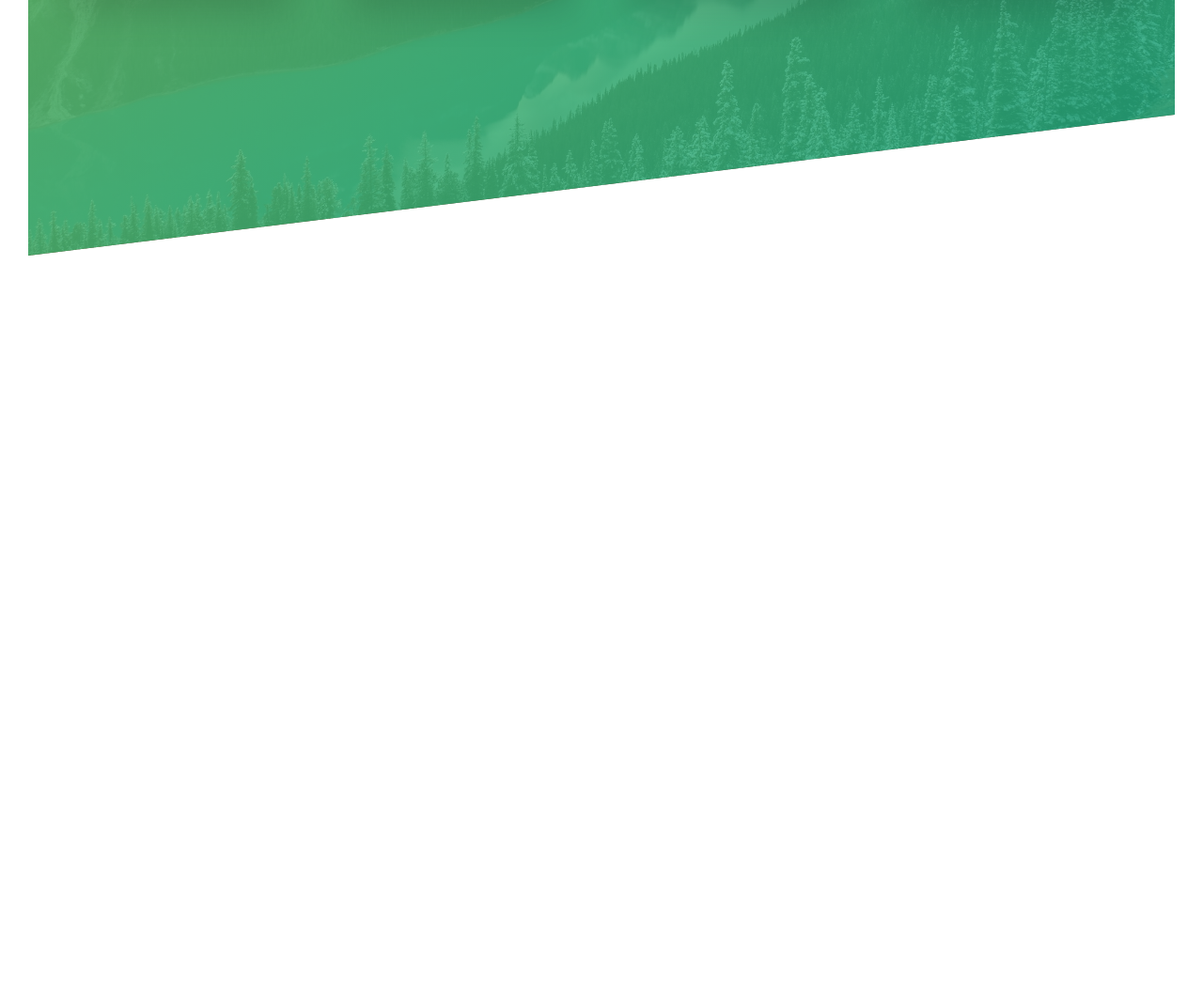
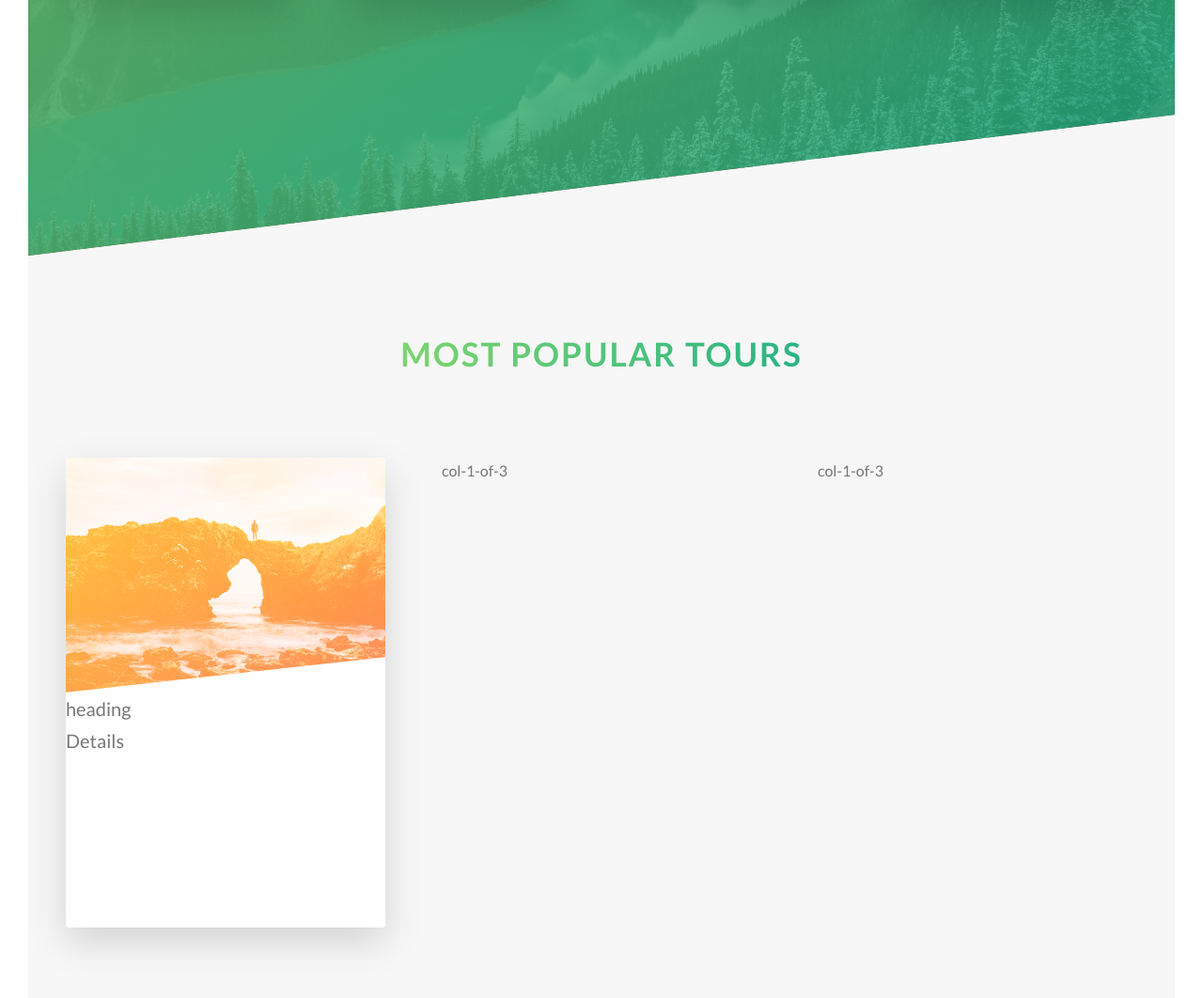
Before and after one commit to venkat-devish/sass, a website: page index.html in a window 1280 px wide. Shown: the part 1988-3050 px from the top of the page at 94% size. Before the commit the page ends 2260 px from the top, so only its background shows below. Drawn offline with Linux system fonts and the light colour scheme.

Commit message:
update: tours

```diff
--- a/index.html
+++ b/index.html
@@ -133,6 +133,29 @@
           </div>
         </div>
       </section>
+
+      <section class="section-tours">
+        <div class="u-center-text u-mb-big">
+          <h2 class="heading-secondary">most popular tours</h2>
+        </div>
+
+        <div class="row">
+          <div class="col-1-of-3">
+            <div class="card">
+              <div class="card__slide card__slide--front">
+                <div class="card__picture card__picture--1">&nbsp;</div>
+                <div class="card__heading">heading</div>
+                <div class="card__details">Details</div>
+              </div>
+              <div class="card__slide card__slide--back card__slide--back-1">
+                BACK TEXT
+              </div>
+            </div>
+          </div>
+          <div class="col-1-of-3">col-1-of-3</div>
+          <div class="col-1-of-3">col-1-of-3</div>
+        </div>
+      </section>
     </main>
 
     <!-- <section class="grid-test">
--- a/sass/abstracts/_variables.scss
+++ b/sass/abstracts/_variables.scss
@@ -2,6 +2,10 @@
 $--color-primary: #7ed56f;
 $--color-primary-light: #55c57a;
 $--color-primary-dark: #28b485;
+$--color-secondary-light: #ffb900;
+$--color-secondary-dark: #ff7730;
+$--color-tertiary-light: #2988ff;
+$--color-tertiary-dark: #5643fa;
 $--color-grey-light-1: #f7f7f7;
 $--color-grey-dark: #777;
 $--color-white: #fff;
@@ -14,3 +18,6 @@ $--default-fsize: 1.6rem;
 $--grid-width: 114rem;
 $--gutter-vertical: 8rem;
 $--horizontal-gutter: 6rem;
+
+// SHADOWS
+$--shadow-1: 0 1.5rem 4rem rgba($--color-black, 0.15);
--- /dev/null
+++ b/sass/components/_card.scss
@@ -0,0 +1,59 @@
+.card {
+  perspective: 150rem;
+  position: relative;
+  height: 50rem;
+
+  &__slide {
+    height: 50rem;
+    font-size: 2rem;
+    transition: all 0.8s ease;
+    position: absolute;
+    top: 0;
+    right: 0;
+    width: 100%;
+    backface-visibility: hidden;
+    border-radius: 0.3rem;
+    box-shadow: $--shadow-1;
+    overflow: hidden;
+
+    &--front {
+      background-color: $--color-white;
+    }
+
+    &--back {
+      transform: rotateY(180deg);
+
+      &-1 {
+        background-image: linear-gradient(
+          to right bottom,
+          $--color-secondary-light,
+          $--color-secondary-dark
+        );
+      }
+    }
+  }
+
+  &:hover &__slide--front {
+    transform: rotateY(-180deg);
+  }
+
+  &:hover &__slide--back {
+    transform: rotateY(0);
+  }
+
+  &__picture {
+    background-size: cover;
+    height: 25rem;
+    background-blend-mode: screen;
+    clip-path: polygon(0 0, 100% 0%, 100% 85%, 0 100%);
+
+    &--1 {
+      background-image: linear-gradient(
+          to right bottom,
+          $--color-secondary-light,
+          $--color-secondary-dark
+        ),
+        url("../../img/nat-5.jpg");
+    }
+  }
+}
--- a/sass/components/_composition.scss
+++ b/sass/components/_composition.scss
@@ -3,7 +3,7 @@
 
   &__photo {
     width: 55%;
-    box-shadow: 0 1.5rem 4rem rgba($--color-black, 0.4);
+    box-shadow: $--shadow-1;
     border-radius: 2px;
     position: absolute;
     z-index: 90;
--- a/sass/components/_feature-box.scss
+++ b/sass/components/_feature-box.scss
@@ -4,7 +4,7 @@
   font-size: 1.5rem;
   padding: 2.5rem;
   border-radius: 3px;
-  box-shadow: 0 1.5rem 4rem rgba($--color-black, 0.15);
+  box-shadow: $--shadow-1;
   transition: transform 0.3s;
 
   &__icon {
--- a/sass/main.scss
+++ b/sass/main.scss
@@ -6,6 +6,7 @@
 @import "components/button";
 @import "components/composition";
 @import "components/feature-box";
+@import "components/card";
 
 @import "abstracts/functions";
 @import "abstracts/mixins";
--- a/sass/pages/_home.scss
+++ b/sass/pages/_home.scss
@@ -20,3 +20,9 @@
     transform: skewY(7deg);
   }
 }
+
+.section-tours {
+  background-color: $--color-grey-light-1;
+  padding: 25rem 0 50rem 0;
+  margin-top: -10rem;
+}
```
Also changed, not shown: sass/main.css.
